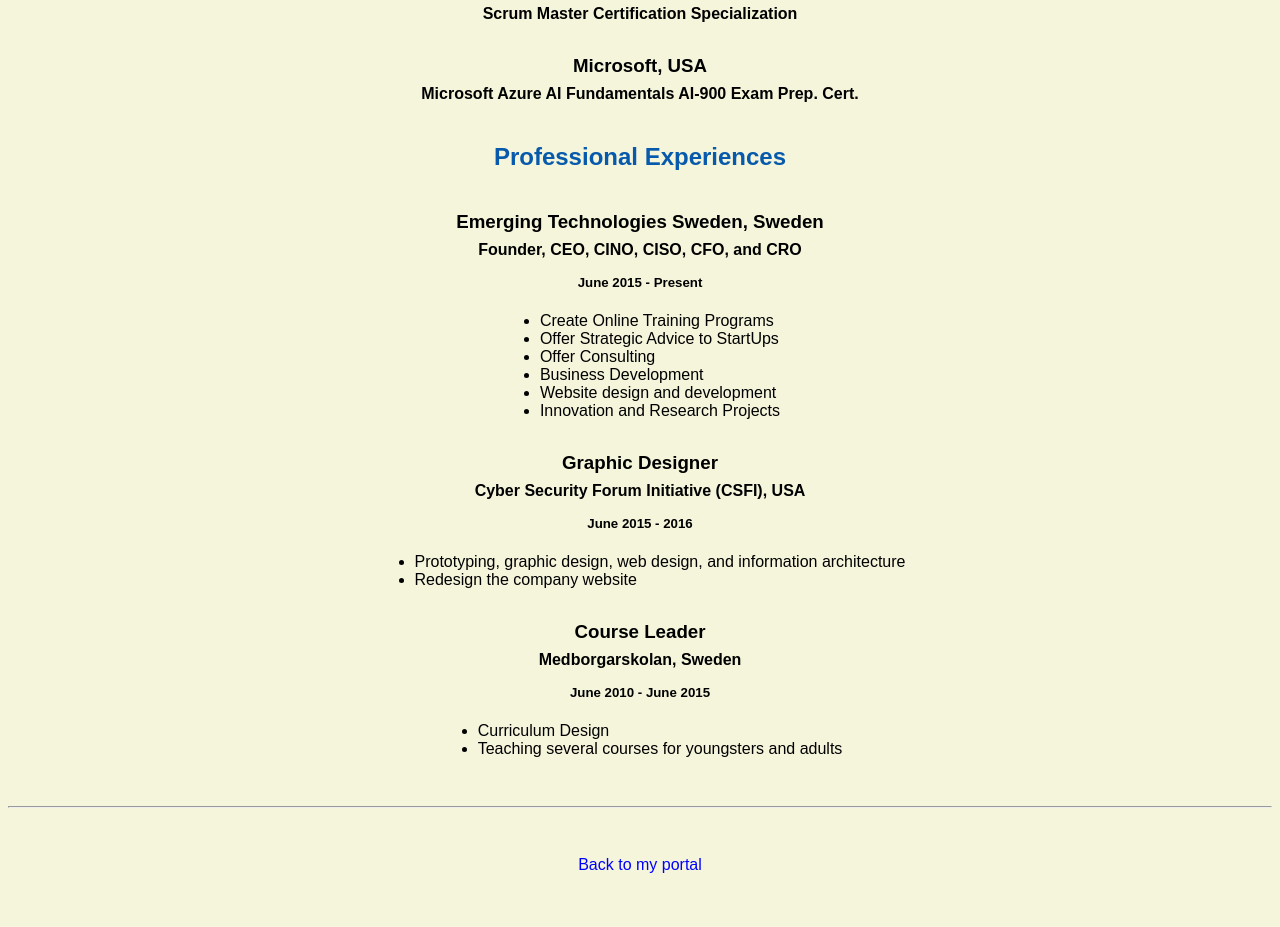
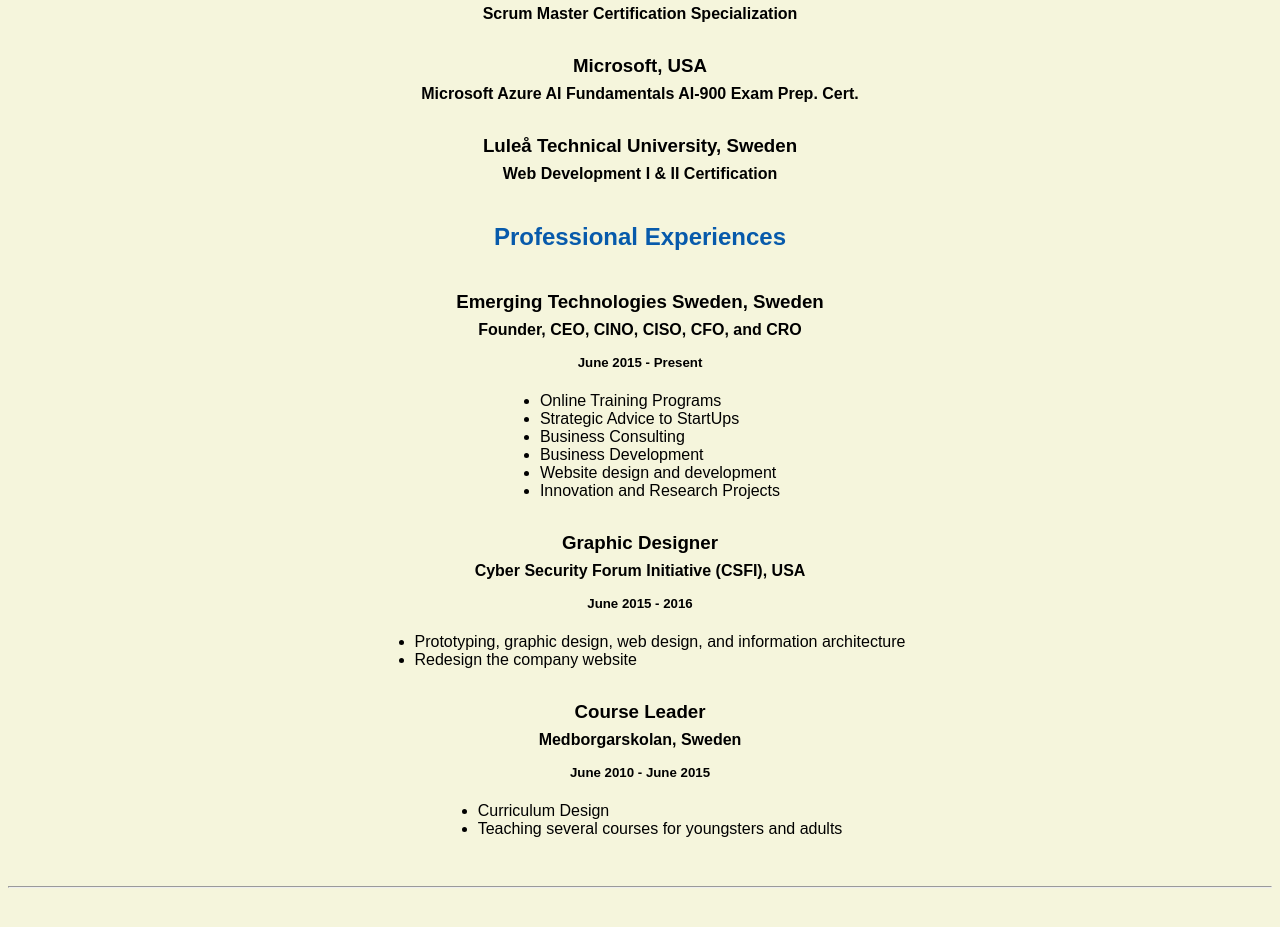
Before and after one commit to Matrix5358/Matrix5358.github.io, a plain HTML site: page resume.html in a window 1280 px wide. Shown: the part 1500-2427 px from the top of the page. Before the commit the page ends 2406 px from the top, so only its background shows below. Drawn offline with Linux system fonts and the light colour scheme.

Commit message:
Update resume.html

```diff
--- a/resume.html
+++ b/resume.html
@@ -1,7 +1,6 @@
 <!doctype html>
 
 <!-- this is a comment for human! -->
-
 <html lang="en">
 
   <header>
@@ -55,6 +54,8 @@
     <h4>Scrum Master Certification Specialization</h4>
     <h3>Microsoft, USA</h3>
     <h4>Microsoft Azure AI Fundamentals AI-900 Exam Prep. Cert.</h4>
+    <h3>Luleå Technical University, Sweden</h3>
+    <h4>Web Development I & II Certification</h4>
 
 
 
@@ -64,9 +65,9 @@
     <h4>Founder, CEO, CINO, CISO, CFO, and CRO</h4>
     <h5>June 2015 - Present</h5>
       <ul>
-        <li>Create Online Training Programs</li>
-        <li>Offer Strategic Advice to StartUps</li>
-        <li>Offer Consulting</li>
+        <li>Online Training Programs</li>
+        <li>Strategic Advice to StartUps</li>
+        <li>Business Consulting</li>
         <li>Business Development</li>
         <li>Website design and development</li>
         <li>Innovation and Research Projects</li>
```
